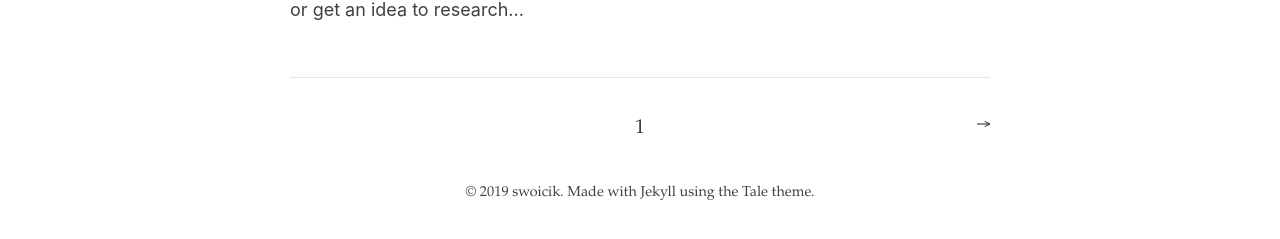
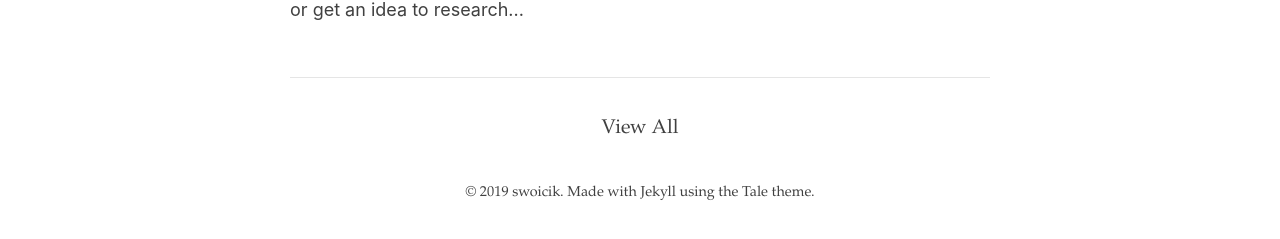
Before and after one commit to swoicik/swoicik.github.io, a Jekyll site: the page built from index.html, in a window 1280 px wide. Shown: the part 1967-2206 px from the top of the page. Built offline with Jekyll 4.4.1, drawn with Linux system fonts in a browser that asks for light colours; the list of posts is cut into pages by our own code.

Commit message:
Update home.html

```diff
--- a/_layouts/home.html
+++ b/_layouts/home.html
@@ -35,12 +35,14 @@ I do a lot of different projects and jobs. Most all of them center around educat
 </div>
 
 <div class="pagination">
+  <!--
   {% if paginator.previous_page %}
     <a href="{{ paginator.previous_page_path | prepend: site.baseurl }}" class="left arrow">&#8592;</a>
   {% endif %}
   {% if paginator.next_page %}
     <a href="{{ paginator.next_page_path | prepend: site.baseurl }}" class="right arrow">&#8594;</a>
   {% endif %}
+  -->
 
-  <span>{{ paginator.page }}</span>
+  <span><!--{{ paginator.page }}--><a href="/archive">View All</a></span>
 </div>
```
